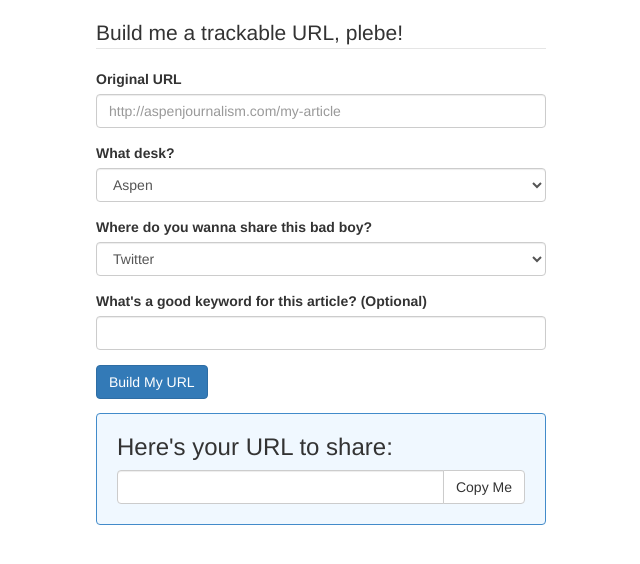
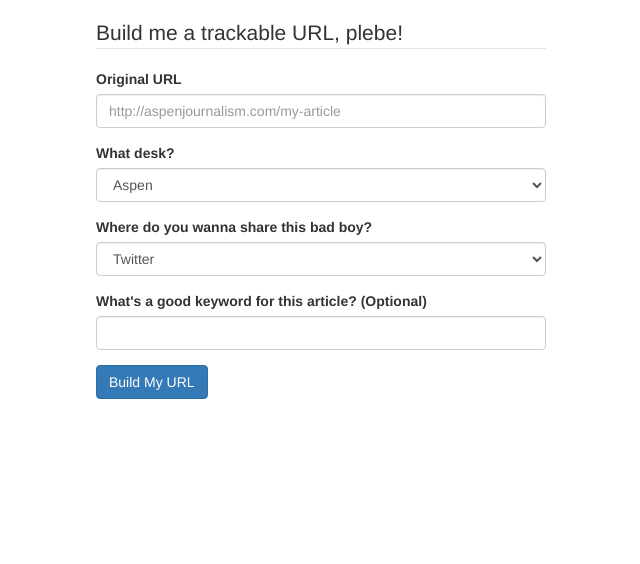
Before and after one commit to gardnersmitha/linkbuilder, a plain HTML site: page index.html in a window 1280 px wide. Shown: the part 82-646 px from the top of the page, without its empty margins (319-959 px from the left). Drawn offline with nearby package versions, Linux system fonts and the light colour scheme.

Commit message:
missing line of css

```diff
--- a/style.css
+++ b/style.css
@@ -8,7 +8,7 @@
 
 .output{
 	margin-top: 1em;
-	xdisplay: none;
+	display: none;
 	background:aliceblue;
 	border-radius:4px;
 	border:1px solid #428BCA;
```
